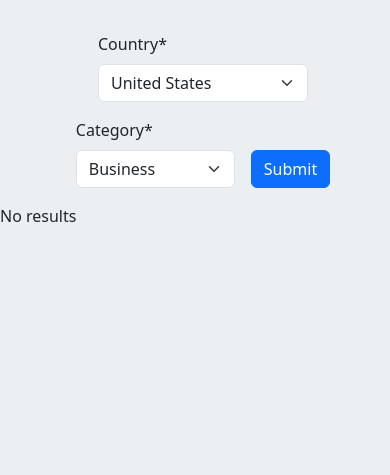
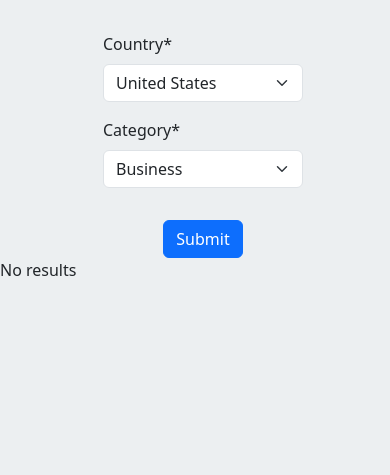
Before and after one commit to tomson611/NewsRead, a Django app: page /read in a window 390 px wide. Shown: the part 56-531 px from the top of the page. Run offline with Django 4.2, Linux system fonts and the light colour scheme; some libraries are stand-ins or nearby versions.

Commit message:
Fix styles

```diff
--- a/reader/static/reader/style.css
+++ b/reader/static/reader/style.css
@@ -77,7 +77,6 @@ header {
 
 .image-container {
     width: 429px;
-    height: 258px;
     overflow: hidden;
     display: flex;
     flex-shrink: 0;
@@ -87,14 +86,19 @@ header {
     max-width: 100%;
     max-height: 100%;
     display: block;
-    /*padding: 20px;*/
     flex-shrink: 0;
     width: 100%;
     height: 100%;
     object-fit: cover;
 }
+
 .button {
     margin: 1rem;
+    width: 100px;
+}
+
+.btn-lg {
+    width: 150px
 }
 
 form {
@@ -108,6 +112,10 @@ form {
 
 .form .btn {
     margin-top: 1rem;
+}
+
+.form-select {
+    width: 200px;
 }
 
 .mb-3 {
@@ -147,7 +155,7 @@ input[type=submit] {
         margin: 1rem 2rem;
     }
 
-    .form {
-        flex-wrap: wrap;
+    form {
+        flex-direction: column;
     }
 }
```
